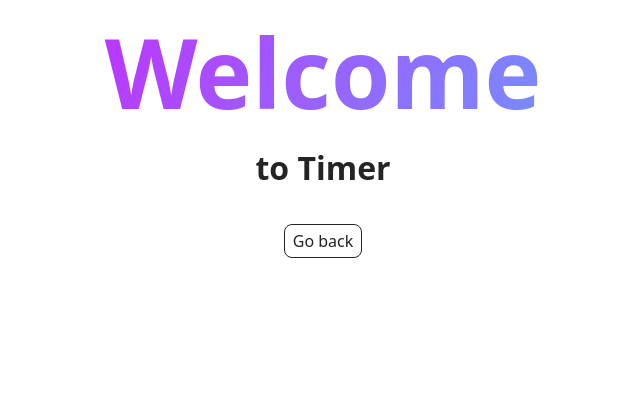
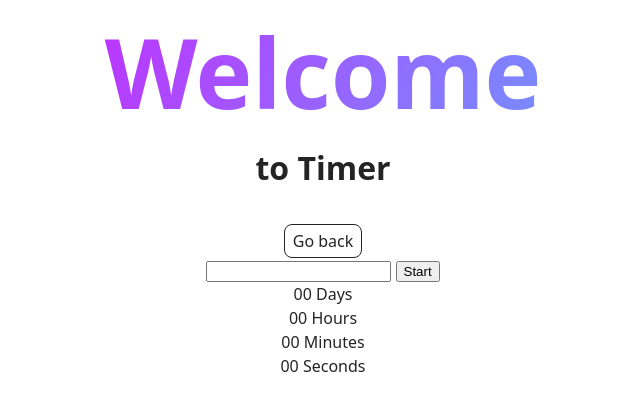
Before and after one commit to bo4ik83/goit-js-hw-10, a plain HTML site: page 1-timer.html in a window 1280 px wide. Shown: the whole page, without its empty margins (317-957 px from the left). Drawn offline with Linux system fonts and the light colour scheme.

Commit message:
Deploying to gh-pages from @ bo4ik83/goit-js-hw-10@d8fb0e1af2e3eb6b572f27225d637dfcc7b08eb7 🚀

```diff
--- a/1-timer.html
+++ b/1-timer.html
@@ -5,7 +5,8 @@
     <meta http-equiv="X-UA-Compatible" content="IE=edge" />
     <meta name="viewport" content="width=device-width, initial-scale=1.0" />
     <title>Timer</title>
-    <script type="module" crossorigin src="/goit-js-hw-10/assets/modulepreload-polyfill-B5Qt9EMX.js"></script>
+    <script type="module" crossorigin src="/goit-js-hw-10/1-timer.js"></script>
+    <link rel="modulepreload" crossorigin href="/goit-js-hw-10/assets/modulepreload-polyfill-B5Qt9EMX.js">
     <link rel="stylesheet" crossorigin href="/goit-js-hw-10/assets/styles-DvPDDfy5.css">
   </head>
   <body>
@@ -17,6 +18,28 @@
         <a class="back-link" href="./index.html">Go back</a>
 
       </div>
+
+      <input type="text" id="datetime-picker" />
+      <button type="button" data-start>Start</button>
+
+      <div class="timer">
+        <div class="field">
+          <span class="value" data-days>00</span>
+          <span class="label">Days</span>
+        </div>
+        <div class="field">
+          <span class="value" data-hours>00</span>
+          <span class="label">Hours</span>
+        </div>
+        <div class="field">
+          <span class="value" data-minutes>00</span>
+          <span class="label">Minutes</span>
+        </div>
+        <div class="field">
+          <span class="value" data-seconds>00</span>
+          <span class="label">Seconds</span>
+        </div>
+      </div>
     </main>
 
   </body>
--- /dev/null
+++ b/1-timer.js
@@ -0,0 +1,2 @@
+import"./assets/modulepreload-polyfill-B5Qt9EMX.js";/* empty css                      */let a=null;const n=document.querySelector("button[data-start]"),i=document.querySelector("#datetime-picker"),h=document.querySelector("[data-days]"),y=document.querySelector("[data-hours]"),S=document.querySelector("[data-minutes]"),b=document.querySelector("[data-seconds]");function o(e){return String(e).padStart(2,"0")}const p={enableTime:!0,time_24hr:!0,defaultDate:new Date,minuteIncrement:1,onClose(e){const t=e[0];t<=new Date?(iziToast.error({title:"Error",message:"Please choose a date in the future"}),n.disabled=!0):(a=t,n.disabled=!1)}};flatpickr("#datetime-picker",p);function D(e){const r=Math.floor(e/864e5),l=Math.floor(e%864e5/36e5),m=Math.floor(e%864e5%36e5/6e4),f=Math.floor(e%864e5%36e5%6e4/1e3);return{days:r,hours:l,minutes:m,seconds:f}}function T(){const t=a-new Date;if(t<=0){clearInterval(s),iziToast.success({title:"Timer",message:"Timer finished!"}),n.disabled=!0,i.disabled=!1;return}const{days:c,hours:d,minutes:u,seconds:r}=D(t);h.textContent=o(c),y.textContent=o(d),S.textContent=o(u),b.textContent=o(r)}let s=null;n.addEventListener("click",()=>{a&&(n.disabled=!0,i.disabled=!0,clearInterval(s),s=setInterval(T,1e3))});
+//# sourceMappingURL=1-timer.js.map
```
Also changed, not shown: 1 other file.
